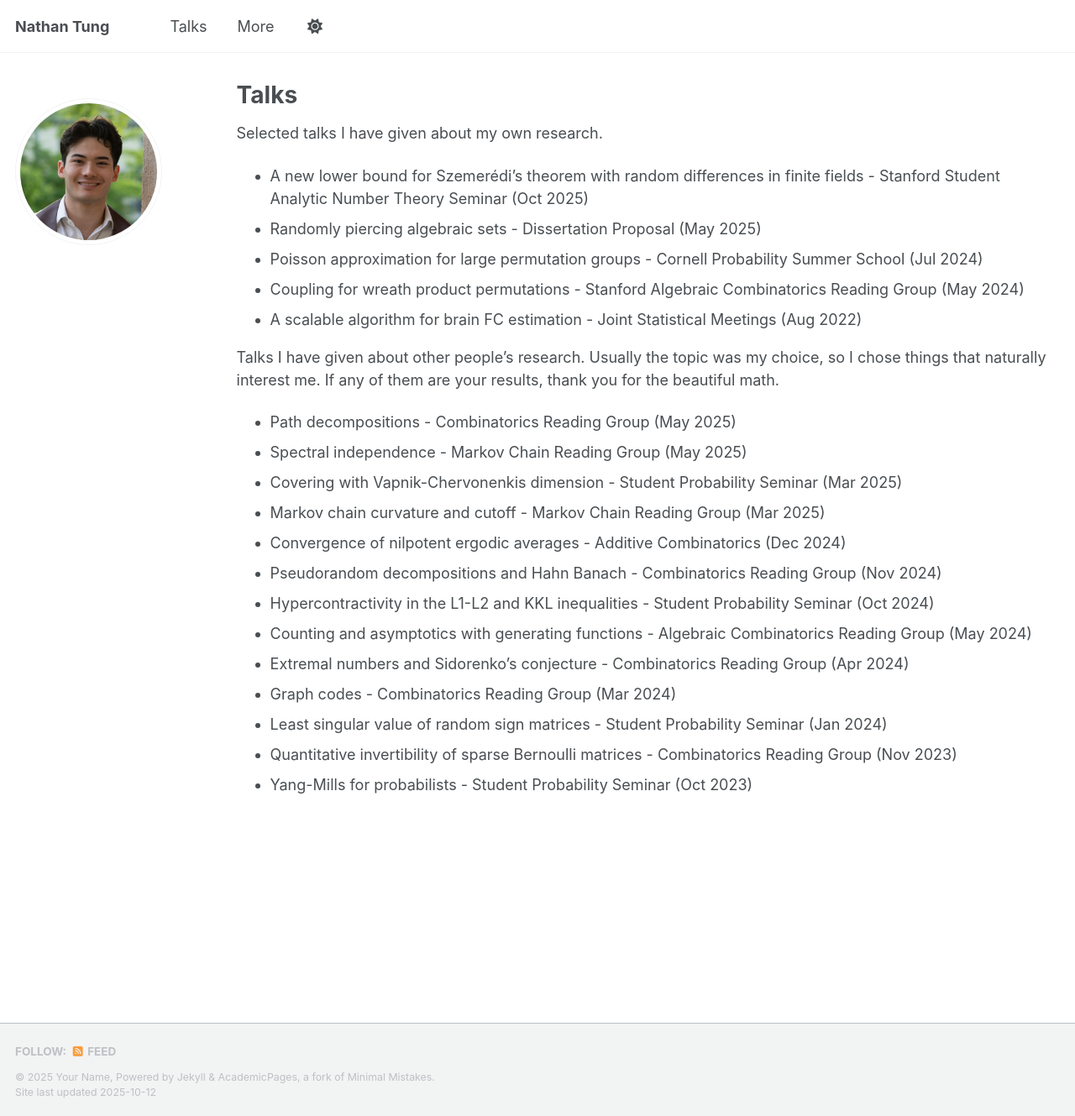
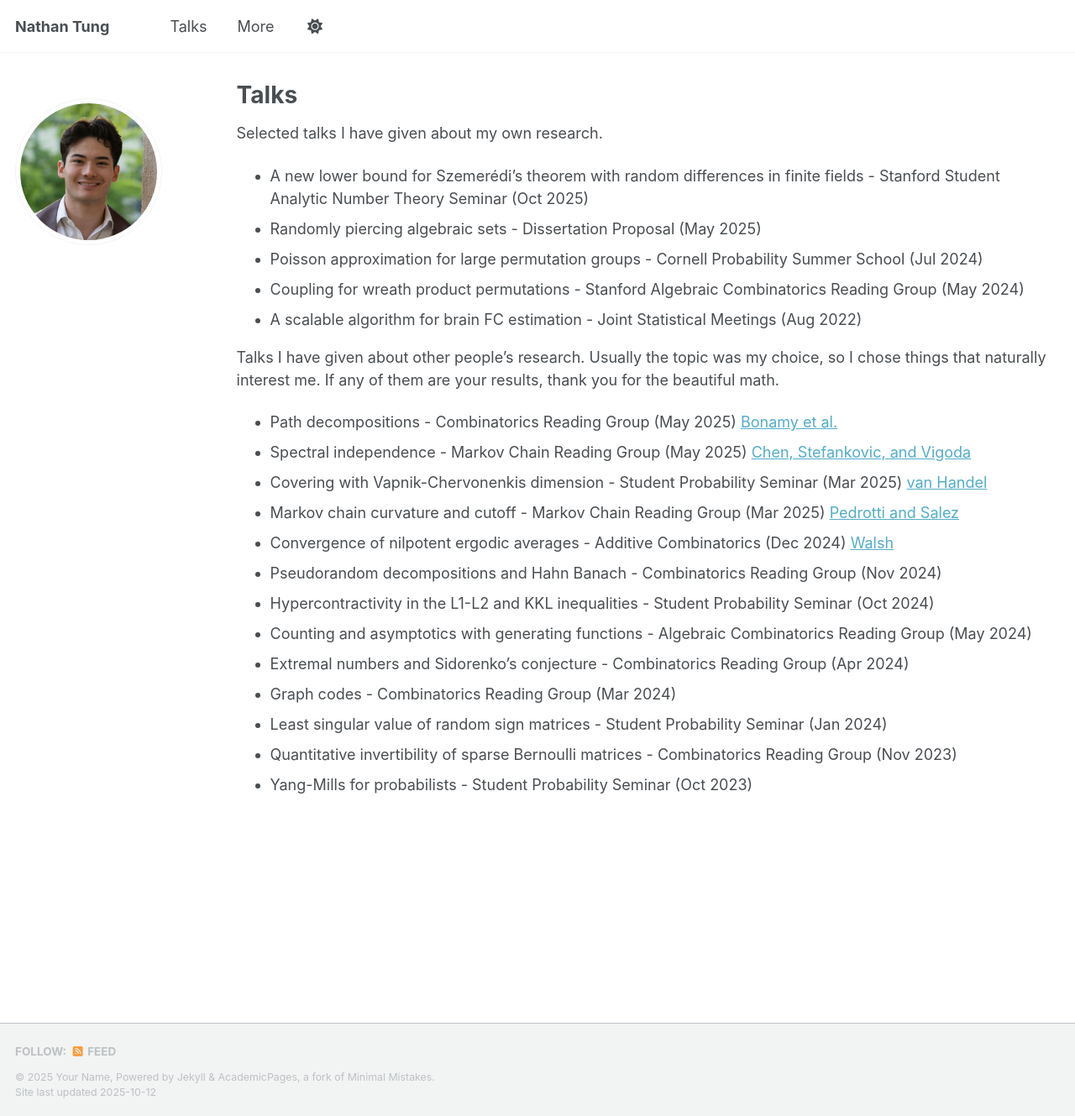
Before and after one commit to njtung/njtung.github.io, a Jekyll site: the page built from _pages/talks.md, in a window 1280 px wide and 1329 px high. Shown: the whole window at 84% size. Built offline with Jekyll 4.4.1, drawn with Linux system fonts in a browser that asks for light colours; a script that is not in the unit is left out.

Commit message:
Update talks.md

```diff
--- a/_pages/talks.md
+++ b/_pages/talks.md
@@ -15,11 +15,11 @@ Selected talks I have given about my own research.
 
 Talks I have given about other people's research. Usually the topic was my choice, so I chose things that naturally interest me. If any of them are your results, thank you for the beautiful math.
 
-* Path decompositions	- Combinatorics Reading Group (May 2025)
-* Spectral independence - Markov Chain Reading Group (May 2025)
-* Covering with Vapnik-Chervonenkis dimension - Student Probability Seminar (Mar 2025)
-* Markov chain curvature and cutoff	- Markov Chain Reading Group (Mar 2025)
-* Convergence of nilpotent ergodic averages	- Additive Combinatorics (Dec 2024)
+* Path decompositions	- Combinatorics Reading Group (May 2025) [Bonamy et al.](https://mathscinet.ams.org/mathscinet/article?mr=4664091)
+* Spectral independence - Markov Chain Reading Group (May 2025) [Chen, Stefankovic, and Vigoda](https://arxiv.org/abs/2307.13826)
+* Covering with Vapnik-Chervonenkis dimension - Student Probability Seminar (Mar 2025) [van Handel](https://web.math.princeton.edu/~rvan/APC550.pdf)
+* Markov chain curvature and cutoff	- Markov Chain Reading Group (Mar 2025) [Pedrotti and Salez](https://arxiv.org/abs/2501.13079)
+* Convergence of nilpotent ergodic averages	- Additive Combinatorics (Dec 2024) [Walsh](https://mathscinet.ams.org/mathscinet/article?mr=2912715)
 * Pseudorandom decompositions and Hahn Banach - Combinatorics Reading Group	(Nov 2024)
 * Hypercontractivity in the L1-L2 and KKL inequalities - Student Probability Seminar (Oct 2024)
 * Counting and asymptotics with generating functions - Algebraic Combinatorics Reading Group (May 2024)
```
